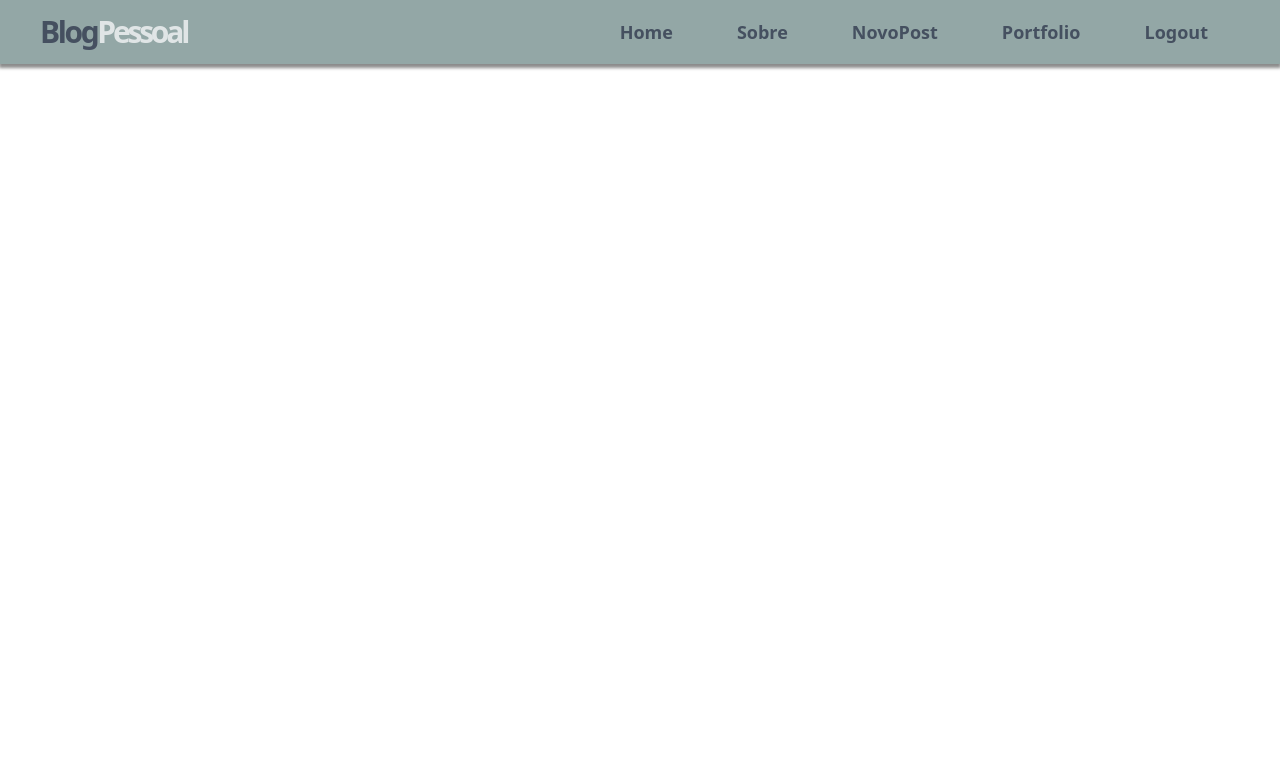
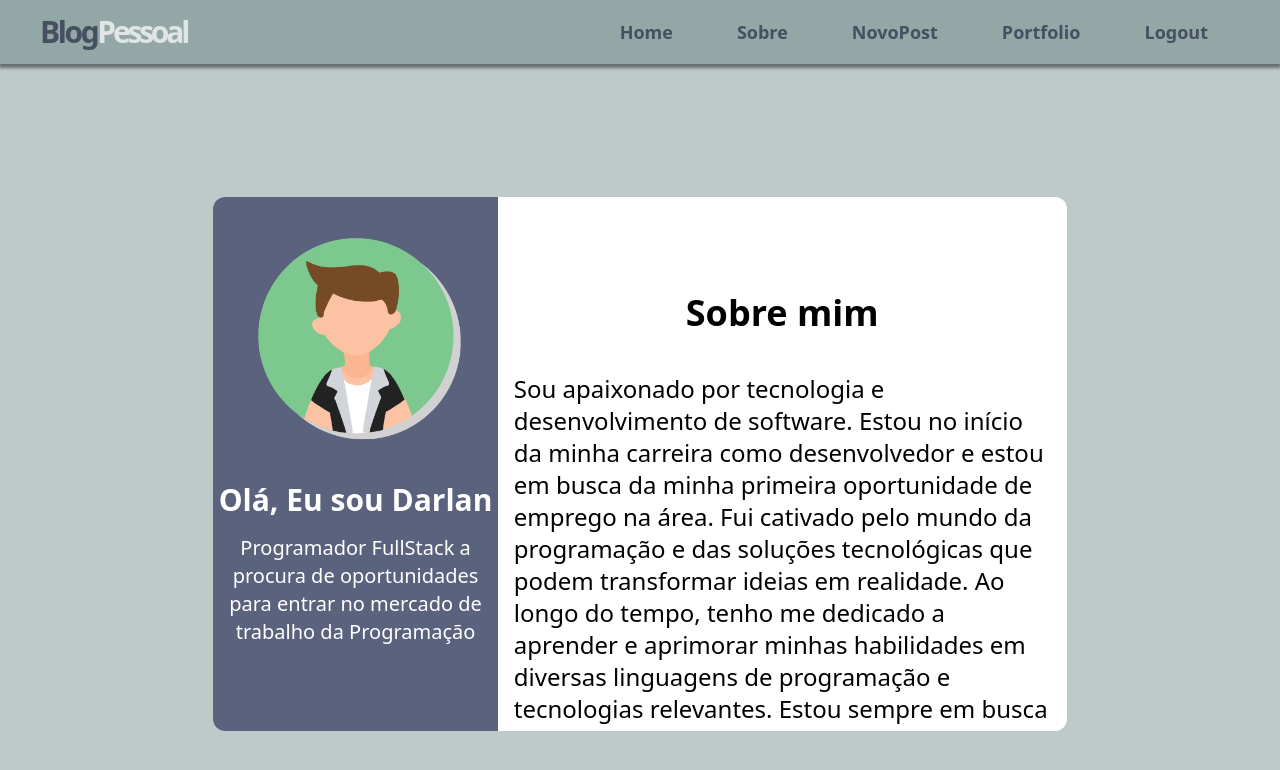
Before and after one commit to DarlanDuarte/Projeto-Blog-FrontEnd, a Next.js app: page /about in a window 1280 px wide. Shown: the top 770 px of the page. Built offline with nearby package versions, Linux system fonts and the light colour scheme.

Commit message:
Pagina Sobre Concluida

```diff
--- a/src/components/Post.tsx
+++ b/src/components/PostCard.tsx
@@ -1,7 +1,7 @@
 import Image from "next/image";
 import React from "react";
 
-const Post: React.FC = () => {
+const PostCard: React.FC = () => {
   return (
     <div
       className={` relative  w-[20rem] h-[30rem] bg-[#e0e5e6] mx-5 mt-5 shadow-3xl mb-5 `}
@@ -32,4 +32,4 @@ const Post: React.FC = () => {
   );
 };
 
-export default Post;
+export default PostCard;
--- a/src/components/Posts.tsx
+++ b/src/components/Posts.tsx
@@ -1,5 +1,5 @@
 import React from "react";
-import Post from "./Post";
+import PostCard from "./PostCard";
 
 const Posts: React.FC = () => {
   const post = [1, 2, 3, 4, 5, 6, 7, 8, 9];
@@ -7,7 +7,7 @@ const Posts: React.FC = () => {
   return (
     <div className={`grid grid-cols-4 `}>
       {post.map((value, index) => (
-        <Post key={index} />
+        <PostCard key={index} />
       ))}
     </div>
   );
--- a/src/pages/about.tsx
+++ b/src/pages/about.tsx
@@ -1,11 +1,51 @@
 import React from "react";
 import Header from "@/components/Header";
+import Image from "next/image";
 
 export default function About() {
   return (
-    <div className={`w-screen h-screen`}>
+    <div className={`w-screen h-screen overflow-hidden bg-[#bec9ca]`}>
       <Header />
-      <div></div>
+
+      <div className={`flex justify-center items-center  w-screen h-screen`}>
+        <div className={`flex w-2/3 h-2/3 bg-white rounded-xl`}>
+          <div
+            className={`w-1/3 h-full bg-[#5b627e] rounded-s-xl overflow-hidden`}
+          >
+            <div>
+              <Image
+                src={"/img/avatar.png"}
+                width={400}
+                height={400}
+                alt="avatar"
+              />
+            </div>
+            <h3 className={`text-white text-3xl text-center font-semibold`}>
+              Olá, Eu sou Darlan
+            </h3>
+            <p className={`text-white text-xl text-center mt-4 font-medium `}>
+              Programador FullStack a procura de oportunidades para entrar no
+              mercado de trabalho da Programação
+            </p>
+          </div>
+          <div className={`w-2/3 h-full overflow-hidden`}>
+            <h3 className={`text-center text-4xl font-bold mt-24 `}>
+              Sobre mim
+            </h3>
+            <p className={`text-2xl text-left p-4 mt-6`}>
+              Sou apaixonado por tecnologia e desenvolvimento de software. Estou
+              no início da minha carreira como desenvolvedor e estou em busca da
+              minha primeira oportunidade de emprego na área. Fui cativado pelo
+              mundo da programação e das soluções tecnológicas que podem
+              transformar ideias em realidade. Ao longo do tempo, tenho me
+              dedicado a aprender e aprimorar minhas habilidades em diversas
+              linguagens de programação e tecnologias relevantes. Estou sempre
+              em busca de novos desafios que me permitam crescer como
+              profissional e contribuir para projetos inovadores.`
+            </p>
+          </div>
+        </div>
+      </div>
     </div>
   );
 }
--- a/src/pages/index.tsx
+++ b/src/pages/index.tsx
@@ -18,7 +18,7 @@ export default function Home() {
           <Posts />
         </main>
 
-        <div className={`w-2/12 h-[91.35vh]   bg-[#fbfcfd] p-5 shadow-3xl`}>
+        <div className={`w-2/12 h-[92vh]   bg-[#fbfcfd] p-5 shadow-3xl`}>
           <SideBar />
         </div>
       </div>
```
Also changed, not shown: public/img/avatar.png (added).
